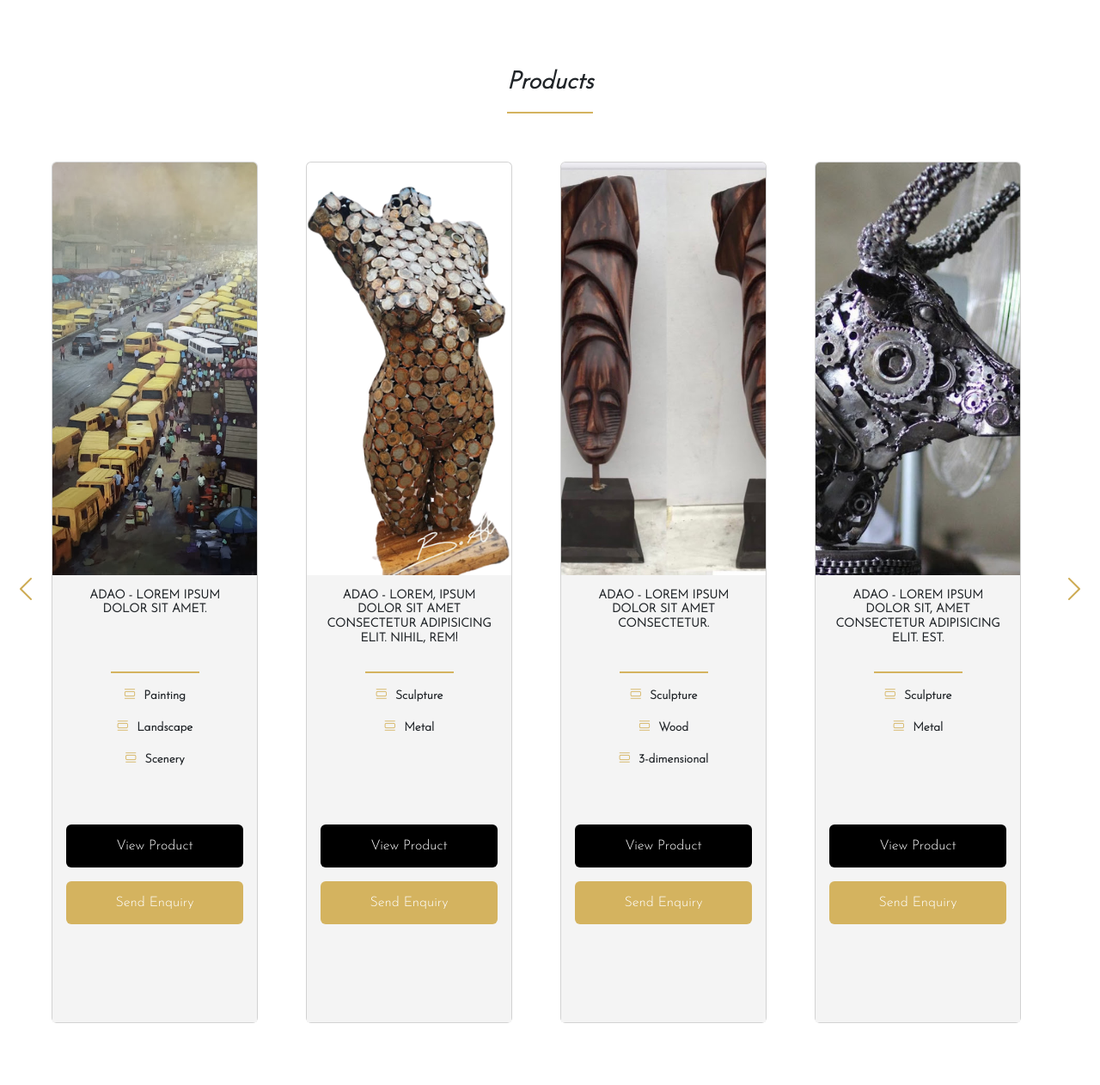
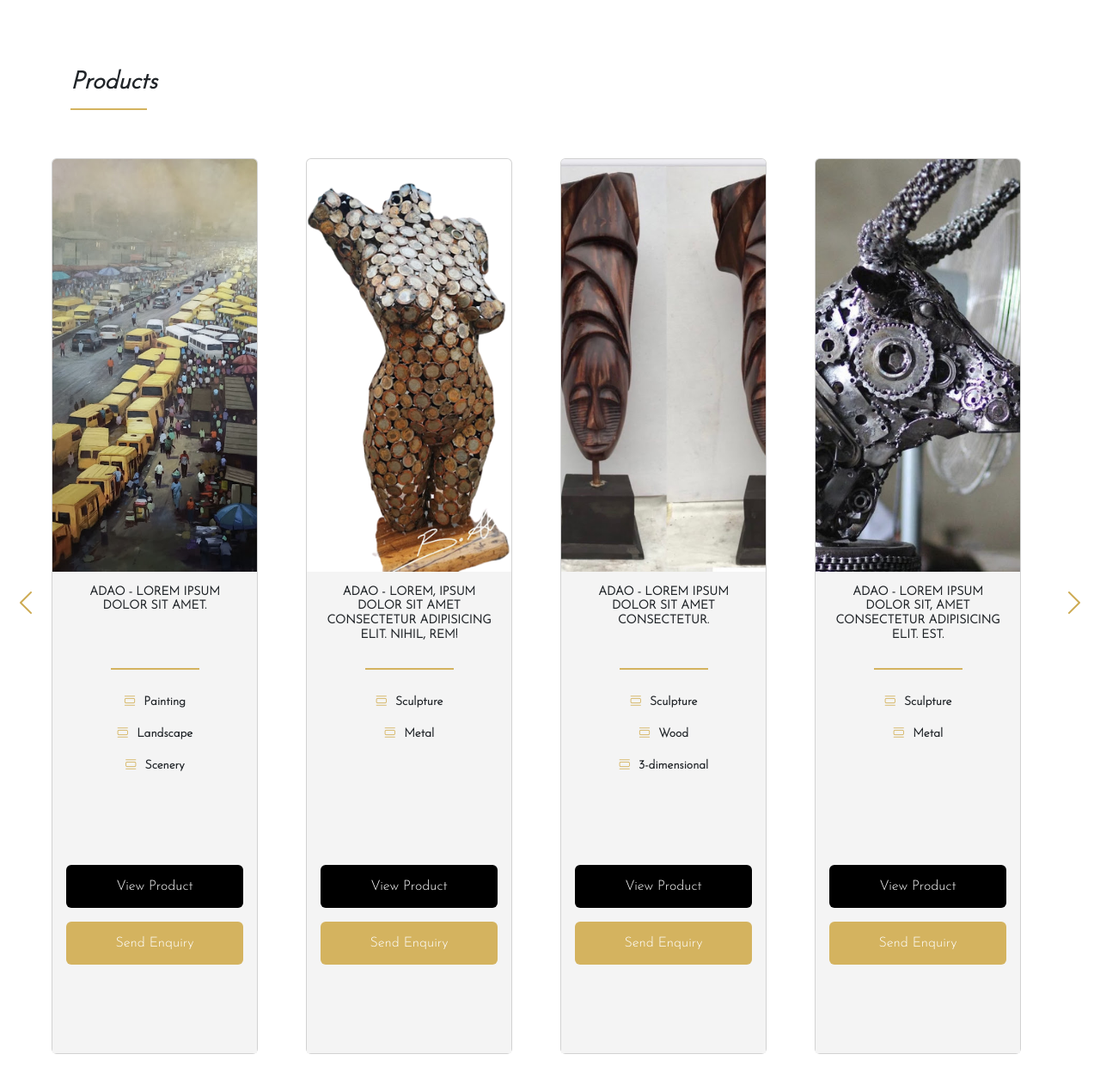
Before and after one commit to lanreonasanya02/adao-website, a React (Create React App) app: page /products in a window 1280 px wide. Shown: the top 1262 px of the page at 86% size. Before the commit the page ends 1238 px from the top, so only its background shows below. Built offline with nearby package versions, Linux system fonts and the light colour scheme.

Commit message:
changed hero for mobile

```diff
--- a/src/pages/home/Home.css
+++ b/src/pages/home/Home.css
@@ -21,6 +21,7 @@ header .header-btn {
   margin-top: 3rem;
   background-color: #d4b35f;
   font-weight: bold;
+  font-style: italic;
 }
 
 header .header-btn:hover {
@@ -68,6 +69,18 @@ header .header-hero .header-hero-text {
   }
 }
 
+.mobile-heading h2 {
+  color: #fff;
+  font-size: 3rem;
+  font-weight: bolder;
+}
+
+.mobile-heading h2 span {
+  color: #d4b35f;
+  font-weight: bolder;
+  font-size: 3rem;
+}
+
 @media (min-width: 375px) and (max-width: 576px) {
   header {
     background: linear-gradient(rgba(0, 0, 0, 0.8), rgba(0, 0, 0, 0.7)),
--- a/src/pages/home/Home.js
+++ b/src/pages/home/Home.js
@@ -12,19 +12,36 @@ const Home = () => {
         <Navbar />
         {/* <SideNav /> */}
 
-        <div className="container-lg header-hero">
+        <div className="container header-hero">
           <div className="fw-bold header-hero-text">
-            <h1 className="display-6 animate-charcter">
+            <h1 className="display-6 animate-charcter d-none d-lg-block">
               African Diversified Art Odyssey Group (ADAO)
             </h1>
 
-            <h5 className="fst-italic">
+            <div className="d-block d-lg-none text-start mobile-heading">
+              <h2 className="display-1">An</h2>
+              <h2 className="display-1">African</h2>
+              <h2 className="display-1">Diversified</h2>
+              <h2 className="display-1">Art</h2>
+              <h2 className="display-1">
+                Odyssey<span>.</span>
+              </h2>
+
+              <a
+                href="#"
+                className="btn header-btn d-block d-lg-none fst-italic"
+              >
+                See Collections
+              </a>
+            </div>
+
+            <h5 className="fst-italic d-none d-lg-block">
               {" "}
               Art Consultancy, Represention of Old & Modern Contemporary
               Artists, Supply, Exhibitions...
             </h5>
             <br />
-            <p className="">
+            <p className="d-none d-lg-block">
               Lorem, ipsum dolor sit amet consectetur adipisicing elit. Pariatur
               quos iusto illum repellat et voluptatum magnam neque ipsa in
               obcaecati, quisquam at quae, incidunt accusamus laborum
@@ -34,7 +51,7 @@ const Home = () => {
               sapiente!
             </p>
 
-            <a href="#" className="btn header-btn">
+            <a href="#" className="btn header-btn d-none d-lg-block">
               Get In Touch
             </a>
           </div>
--- a/src/pages/products/Product.css
+++ b/src/pages/products/Product.css
@@ -1,9 +1,10 @@
 .section-heading {
-  padding: 5rem 0 1rem;
+  padding: 5rem 0 12px;
   border-bottom: 2px solid #d4b35f;
-  width: fit-content;
-  font-weight: bold;
+  width: 8%;
+  font-weight: bolder;
   font-style: italic;
+  /* text-align: start; */
 }
 
 section {
@@ -42,7 +43,7 @@ section .carou .card .card-image,
 
 section .carou .card .card-body {
   background-color: #f4f4f4;
-  height: 65vh;
+  height: 70vh;
 }
 
 section .carou .card .card-image img,
@@ -73,7 +74,7 @@ section .card .card-body h5 {
 section .card .card-body .card-paragraph {
   font-size: 14px;
   font-weight: bold;
-  height: 20vh;
+  height: 25vh;
 }
 
 section .card .card-body .line {
@@ -81,7 +82,7 @@ section .card .card-body .line {
   width: 50%;
   margin: auto;
   margin-top: 1rem;
-  margin-bottom: 1rem;
+  margin-bottom: 1.7rem;
 }
 
 section .card .card-body .btn {
--- a/src/pages/products/Products.js
+++ b/src/pages/products/Products.js
@@ -17,7 +17,9 @@ import img13 from "../../images/adao-1.png";
 const Products = () => {
   return (
     <>
-      <h3 className="section-heading container">Products</h3>
+      <div className=" container ">
+        <h3 className="section-heading">Products</h3>
+      </div>
       <section className="d-none d-lg-block">
         <div id="carouselExampleIndicators" class="carousel slide">
           <div className="carou">
```
